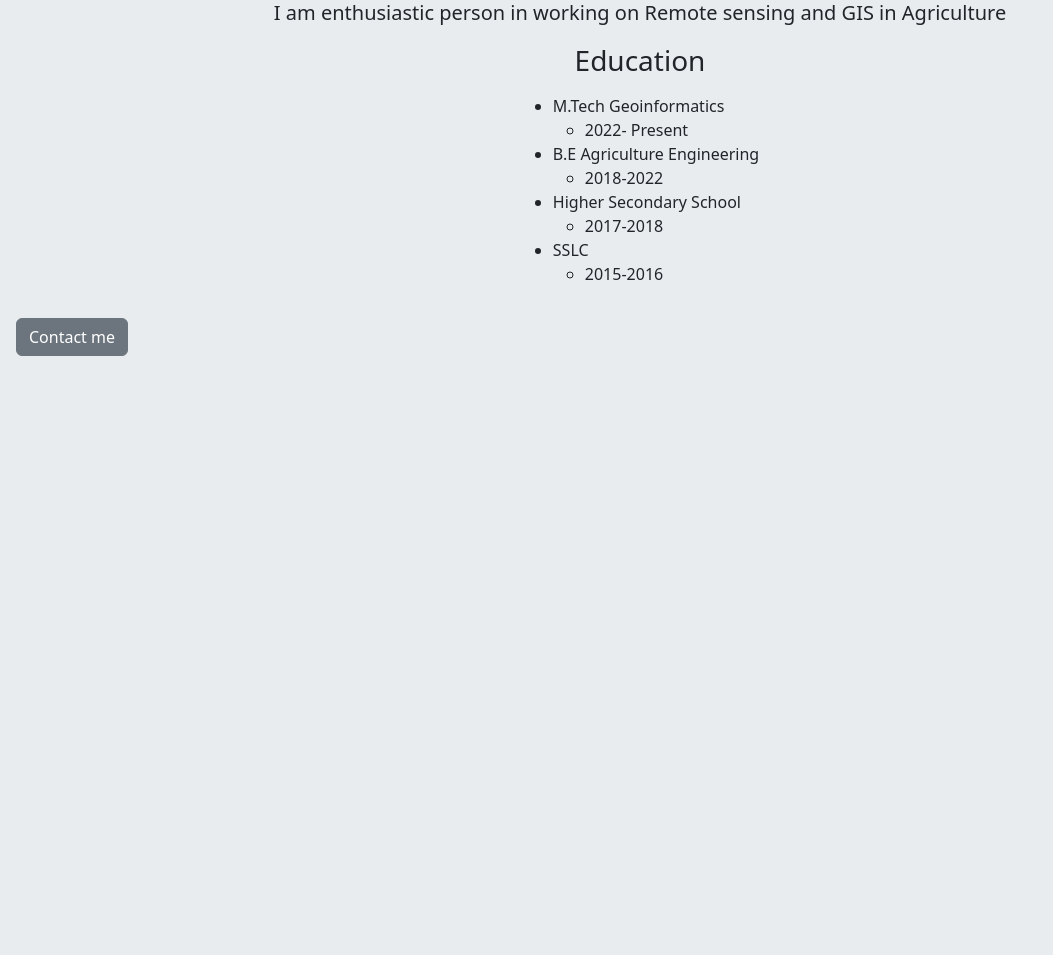
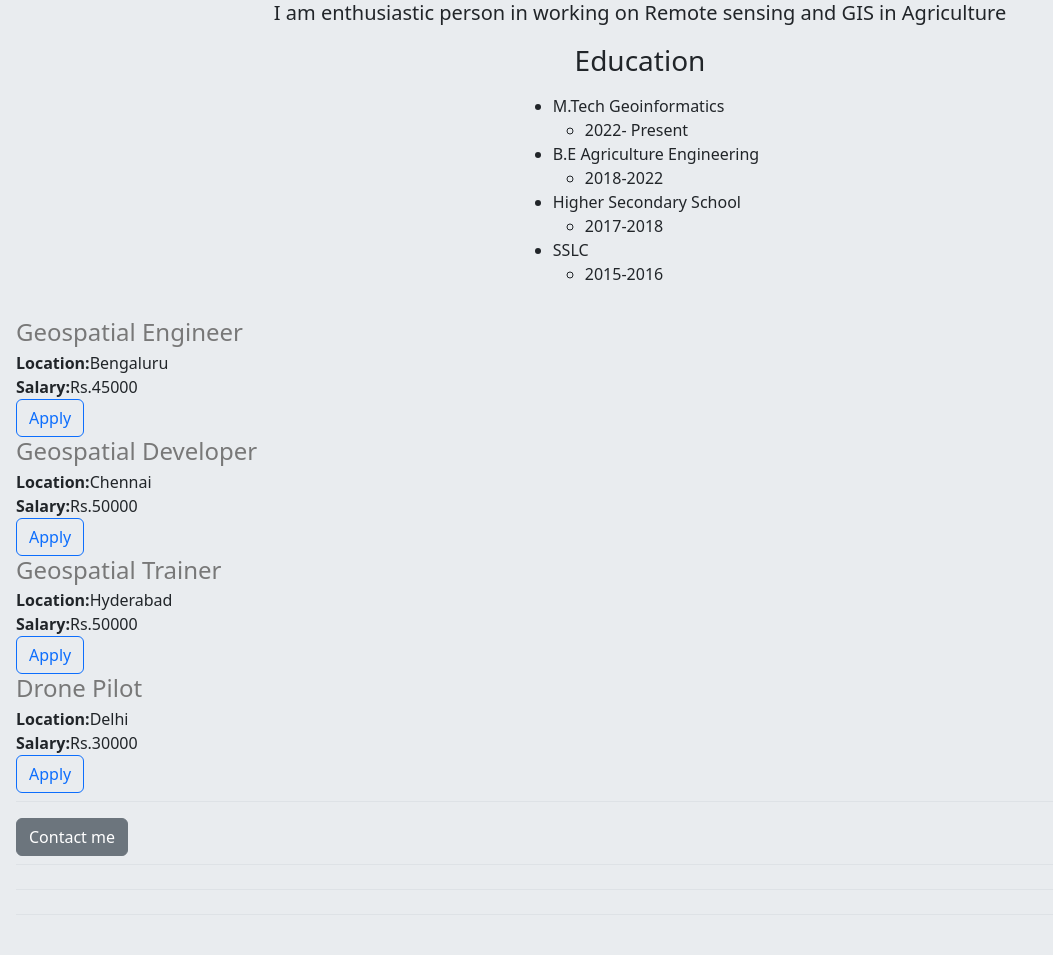
Before and after one commit to Haseeb-oss-eng/Haseeb-portfolio, a Flask app: page / in a window 1280 px wide. Shown: the part 420-1375 px from the top of the page, without its empty margins (0-1053 px from the left). Before the commit the page ends 776 px from the top, so only its background shows below. Run offline with Flask 2, Linux system fonts and the light colour scheme.

Commit message:
completed
this update

```diff
--- a/app.py
+++ b/app.py
@@ -1,13 +1,33 @@
 #import flask
 from flask import Flask, render_template
 
-
+JOBS = [{
+  'id': 1,
+  'location': 'Bengaluru',
+  'Designation': 'Geospatial Engineer',
+  'Salary': 'Rs.45000'
+}, {
+  'id': 2,
+  'location': 'Chennai',
+  'Designation': 'Geospatial Developer',
+  'Salary': 'Rs.50000'
+}, {
+  'id': 3,
+  'location': 'Hyderabad',
+  'Designation': 'Geospatial Trainer',
+  'Salary': 'Rs.50000'
+}, {
+  'id': 4,
+  'location': 'Delhi',
+  'Designation': 'Drone Pilot',
+  'Salary': 'Rs.30000'
+}]
 app = Flask(__name__)
 
 
 @app.route('/')
 def hello_haseeb():
-  return render_template('home.html')
+  return render_template('home.html', jobs=JOBS)
 
 
 if __name__ == "__main__":
--- a/templates/home.html
+++ b/templates/home.html
@@ -31,6 +31,13 @@
           <ul><li>2015-2016</li></ul>
         </ul>
       </div></p>
+      <p>
+        <div>
+        {% for job in jobs %}
+          {% include 'include.html'%}
+        {% endfor %}
+        </div>
+      </p>
       <button type = "button" class="btn btn-secondary">Contact me</button>
     </div>
   </body>
--- /dev/null
+++ b/templates/include.html
@@ -0,0 +1,17 @@
+<div class="border-bottom" style="margin-bottom:16px;padding-bottom:8px;">
+  <div class="col-9">
+    <h4 style="color:rgb(120,120,120);margin-bottom:4px;">
+      {{job['Designation']}}
+    </h4>
+    <div>
+      <b>Location:</b>{{job['location']}}
+    </div>
+    {% if 'Salary' in job %}
+    <div>
+      <b>Salary:</b>{{job['Salary']}}
+    </div>
+    {% endif %}
+    <div class="col-3">
+      <button type="button" class="btn btn-outline-primary">Apply</button>
+    </div>
+  </div>
```
